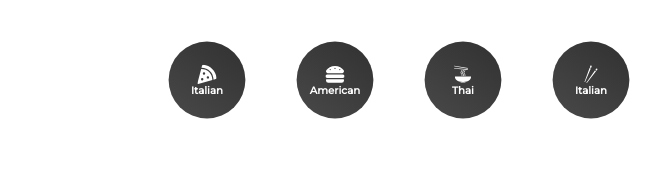
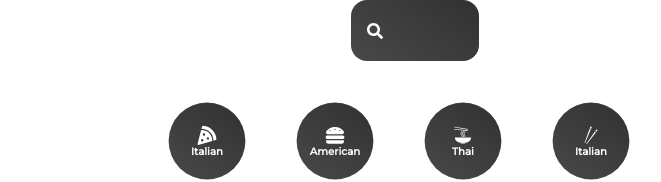
Before and after one commit to hakcinar/Recepie-app, a React (Create React App) app in the folder taste/: page / in a window 1280 px wide. Shown: the top 182 px of the page, without its empty margins (225-886 px from the left). Built offline with nearby package versions, Linux system fonts and the light colour scheme; no server answers.

Commit message:
AddedSearchBar

```diff
--- a/taste/src/App.js
+++ b/taste/src/App.js
@@ -1,10 +1,12 @@
 import Category from "./components/Category";
 import Pages from "./pages/Pages";
 import {BrowserRouter} from "react-router-dom";
+import Search from "./components/Search";
 function App() {
   return (
     <div className="App">
       <BrowserRouter>
+        <Search />
         <Category/>
         <Pages/>
       </BrowserRouter>
--- /dev/null
+++ b/taste/src/components/Search.jsx
@@ -0,0 +1,57 @@
+import {useState} from 'react'
+import styled from 'styled-components';
+import {FaSearch} from 'react-icons/fa';
+import {useNavigate} from 'react-router-dom';
+
+function Search() {
+    const [input, setInput] = useState("");
+    const navigate = useNavigate();
+
+    const submitHandler = (e) =>{
+        e.preventDefault();
+        navigate('/searched/'+input)
+    };
+
+  return (
+    <FormStyle onSubmit={submitHandler}>
+        <div>
+            <FaSearch></FaSearch>
+            <input
+                onChange={(e)=>setInput(e.target.value)}
+                type="text"
+                value={input}
+            />
+        </div>
+    </FormStyle>
+
+  )
+}
+
+const FormStyle = styled.form`
+    margin: 0rem 20rem;
+   div{
+       width: 100%;
+       position: relative;
+   }
+
+    input{
+        border: none;
+        background: linear-gradient(35deg,#494949,#313131);
+        font-size: 1.5rem;
+        color: white;
+        padding: 1rem 3rem;
+        border: none;
+        border-radius: 1rem;
+        outline: none;
+        width: 100%;
+    }
+    svg{
+        position: absolute;
+        top:50%;
+        left: 0%;
+        transform:translate(100%,-50%);
+        color: white;
+    }
+`
+
+export default Search
--- a/taste/src/pages/Pages.jsx
+++ b/taste/src/pages/Pages.jsx
@@ -2,12 +2,14 @@
 import Home from './Home'
 import {Route,Routes} from "react-router-dom";
 import Cuisine from './Cuisine';
+import Searched from './Searched';
 
 function Pages() {
   return (
       <Routes>
           <Route path="/" element={<Home/>}/>
           <Route path="/cuisine/:type" element={<Cuisine/>}/>
+          <Route path="/searched/:search" element={<Searched />}/>
       </Routes>
   )
 }
--- /dev/null
+++ b/taste/src/pages/Searched.jsx
@@ -0,0 +1,51 @@
+
+import React from 'react'
+import { useEffect,useState } from 'react';
+import { useParams } from 'react-router-dom';
+import styled from 'styled-components';
+function Searched() {
+
+  const [searchedRecipes,setSearchedRecipes] = useState([]);
+  let params=useParams();
+
+  const getSearched = async (name) =>{
+    const data = await fetch(`https://api.spoonacular.com/recipes/complexSearch?apiKey=33c3f49764894c1896d34e60ebe3d9ca&query=${name}`);
+    const recipes = await data.json();
+    setSearchedRecipes(recipes.results)
+};
+
+  useEffect(()=>{
+    getSearched(params.search);
+  },[params.search])
+  return (
+    <Grid>
+      {searchedRecipes.map((item)=>{
+        return(
+            <Card key={item.id}>
+              <img src={item.image} alt={item.name}></img>
+              <h4>{item.title}</h4>
+            </Card>
+        );
+      })}
+    </Grid>
+  )
+}
+const Grid = styled.div`
+display: grid;
+grid-template-columns: repeat(auto-fit,minmax(20rem,1fr));
+grid-gap: 3rem;
+`
+const Card = styled.div`
+img{
+    width: 100%;
+    border-radius: 2rem;
+}
+a{
+    text-decoration: none;
+}
+h4{
+    text-align: center;
+    padding: 1rem;
+}
+`
+export default Searched
```
